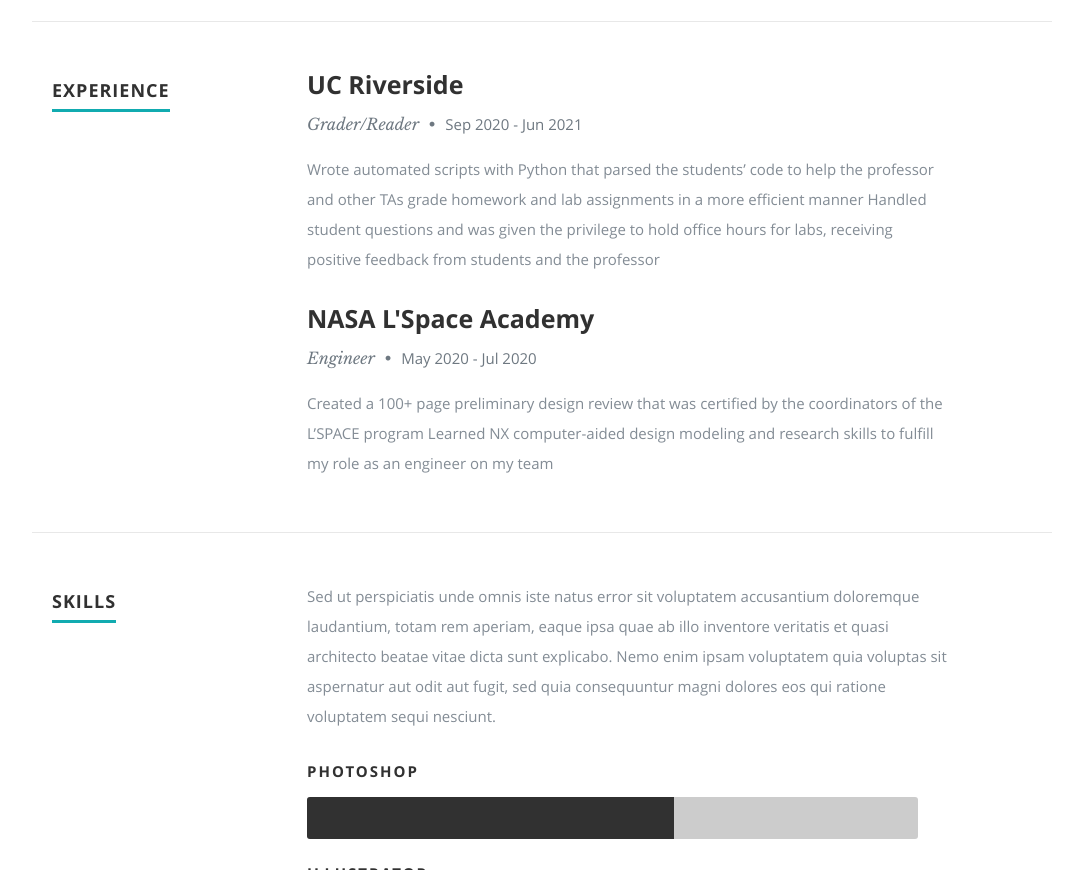
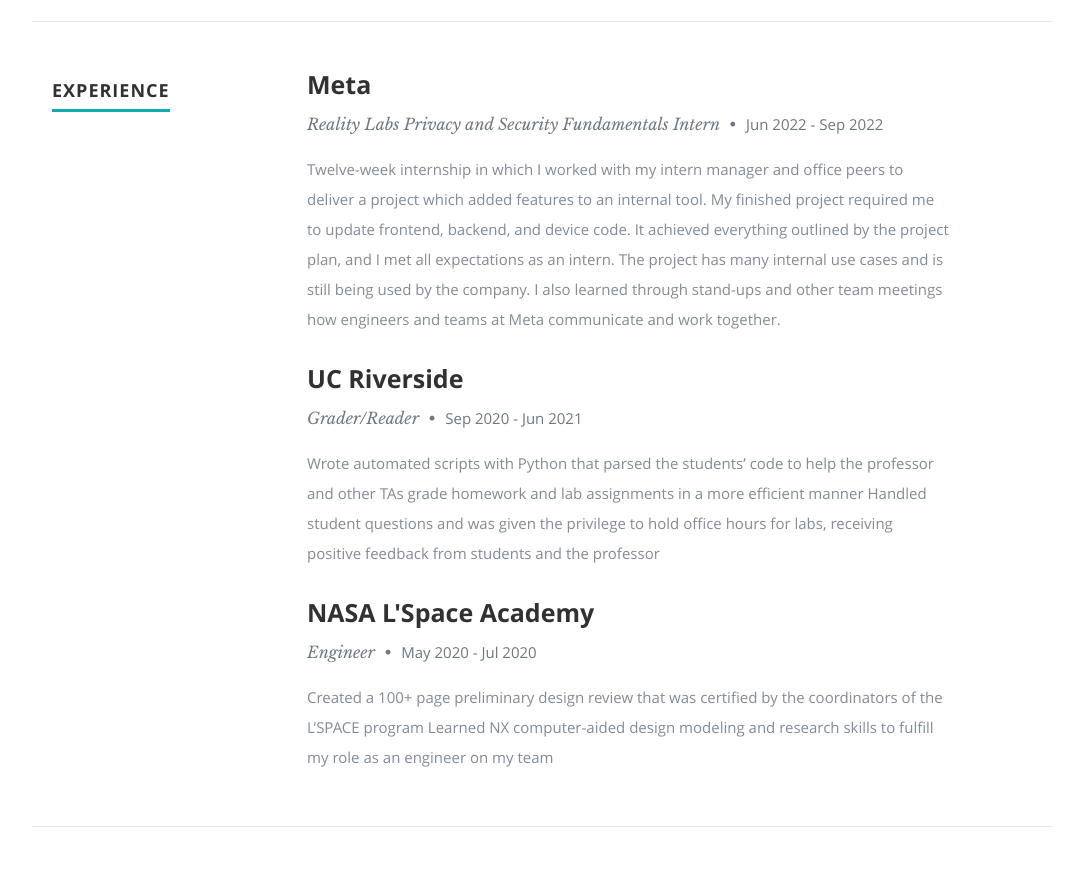
Before and after one commit to anthonywgao/anthonywgao.github.io, a plain HTML site: page index.html in a window 1280 px wide. Shown: the part 1613-2483 px from the top of the page, without its empty margins (98-1181 px from the left). Drawn offline with nearby package versions, Linux system fonts and the light colour scheme; a web font is replaced by a local one.

Commit message:
update meta experience

```diff
--- a/index.html
+++ b/index.html
@@ -204,6 +204,22 @@
          </div>
 
          <div class="nine columns main-col">
+
+		<div class="row item">
+
+               <div class="twelve columns">
+
+                  <h3>Meta</h3>
+                  <p class="info">Reality Labs Privacy and Security Fundamentals Intern <span>&bull;</span> <em class="date">Jun 2022 - Sep 2022</em></p>
+
+                  <p>
+                     Twelve-week internship in which I worked with my intern manager and office peers to deliver a project which added features to an internal tool. My finished project required me to update frontend, backend, and device code. It achieved everything outlined by the project plan, and I met all expectations as an intern. The project has many internal use cases and is still being used by the company. I also learned through stand-ups and other team meetings how engineers and teams at Meta communicate and work together.
+
+                  </p>
+
+               </div>
+
+            </div> <!-- item end -->
 
             <div class="row item">
 
```
